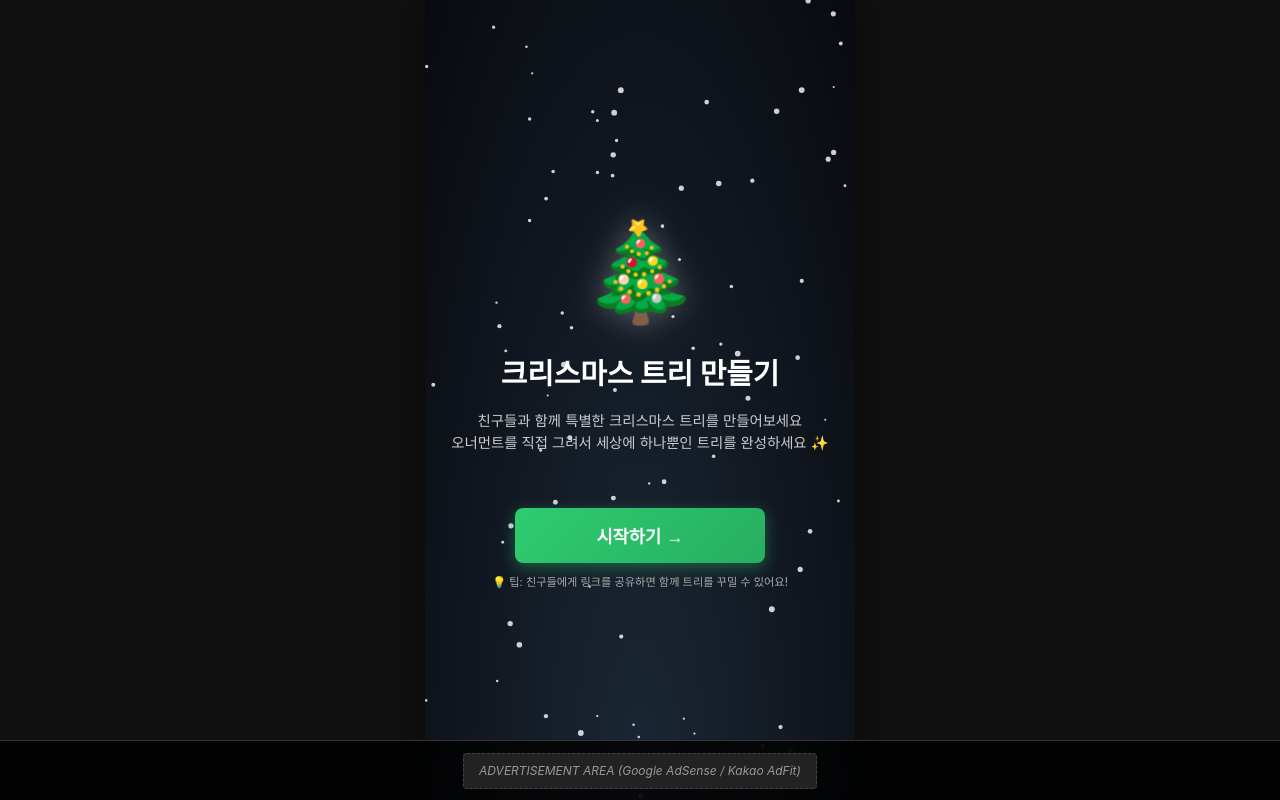
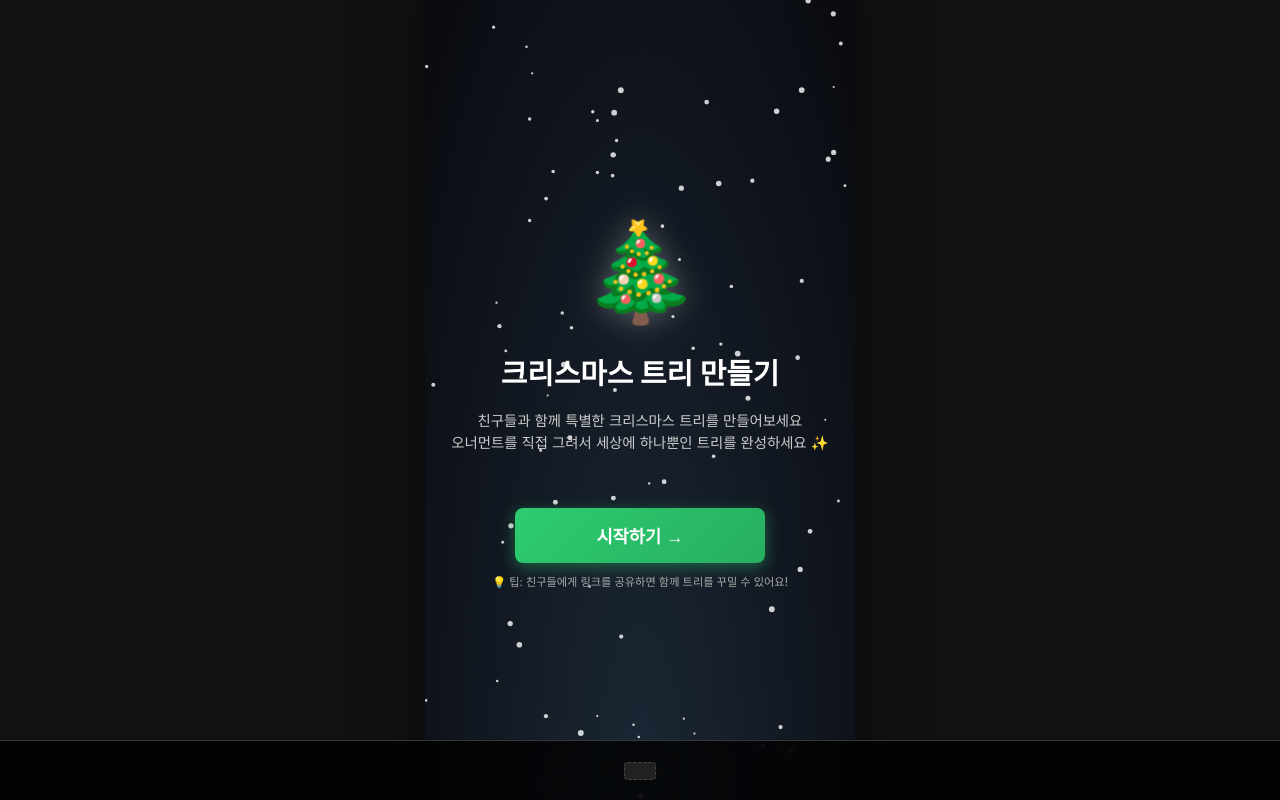
Before and after one commit to DyeonPark/DrawTreeOrnament, a React (Vite) app: page / in a window 1280 px wide. Built offline with nearby package versions, Linux system fonts and the light colour scheme; no server answers.

Commit message:
chore: comment out ad placeholder text in AdBar component.

```diff
--- a/src/components/AdBar.tsx
+++ b/src/components/AdBar.tsx
@@ -4,7 +4,7 @@ const AdBar = () => {
     return (
         <div className="ad-bar-container">
             <div className="ad-placeholder">
-                ADVERTISEMENT AREA (Google AdSense / Kakao AdFit)
+                {/* ADVERTISEMENT AREA (Google AdSense / Kakao AdFit) */}
             </div>
         </div>
     );
```
